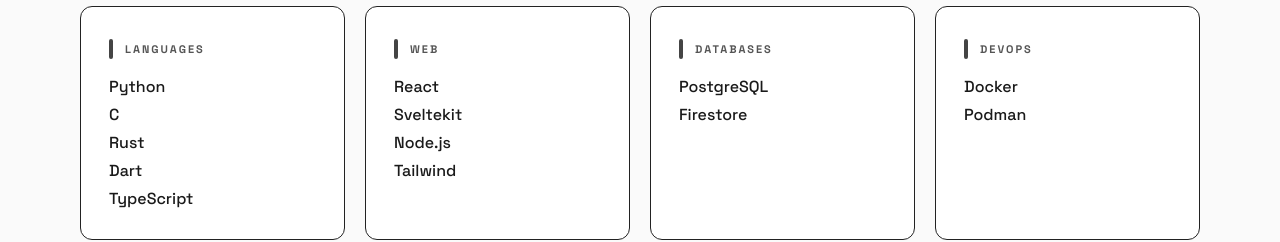
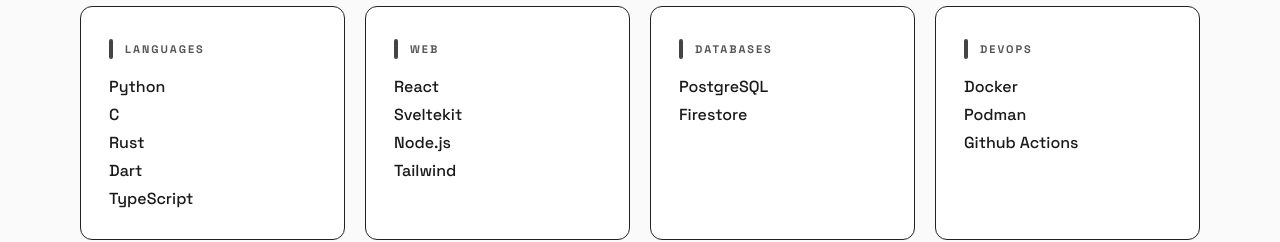
Before and after one commit to Pixelrick420/Home, a React (Vite) app: page / in a window 1280 px wide. Shown: the part 5180-5422 px from the top of the page. Built offline with nearby package versions, Linux system fonts and the light colour scheme; a web font is replaced by a local one.

Commit message:
add github actions

```diff
--- a/src/data/skills.ts
+++ b/src/data/skills.ts
@@ -20,7 +20,7 @@ export const skills: SkillGroup[] = [
   },
   {
     category: "DevOps",
-    items: ["Docker", "Podman"],
+    items: ["Docker", "Podman", "Github Actions"],
   },
   {
     category: "Apps",
```
